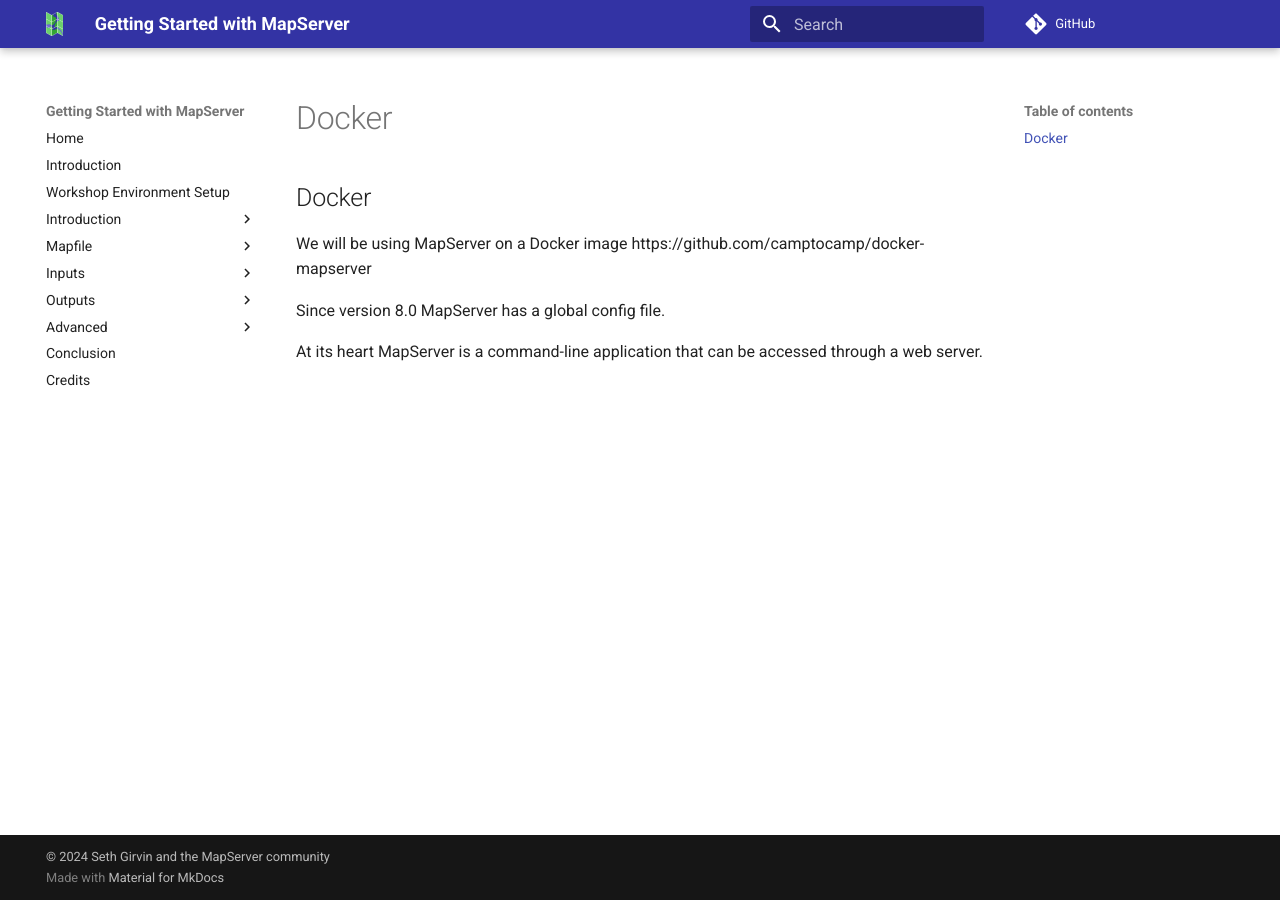
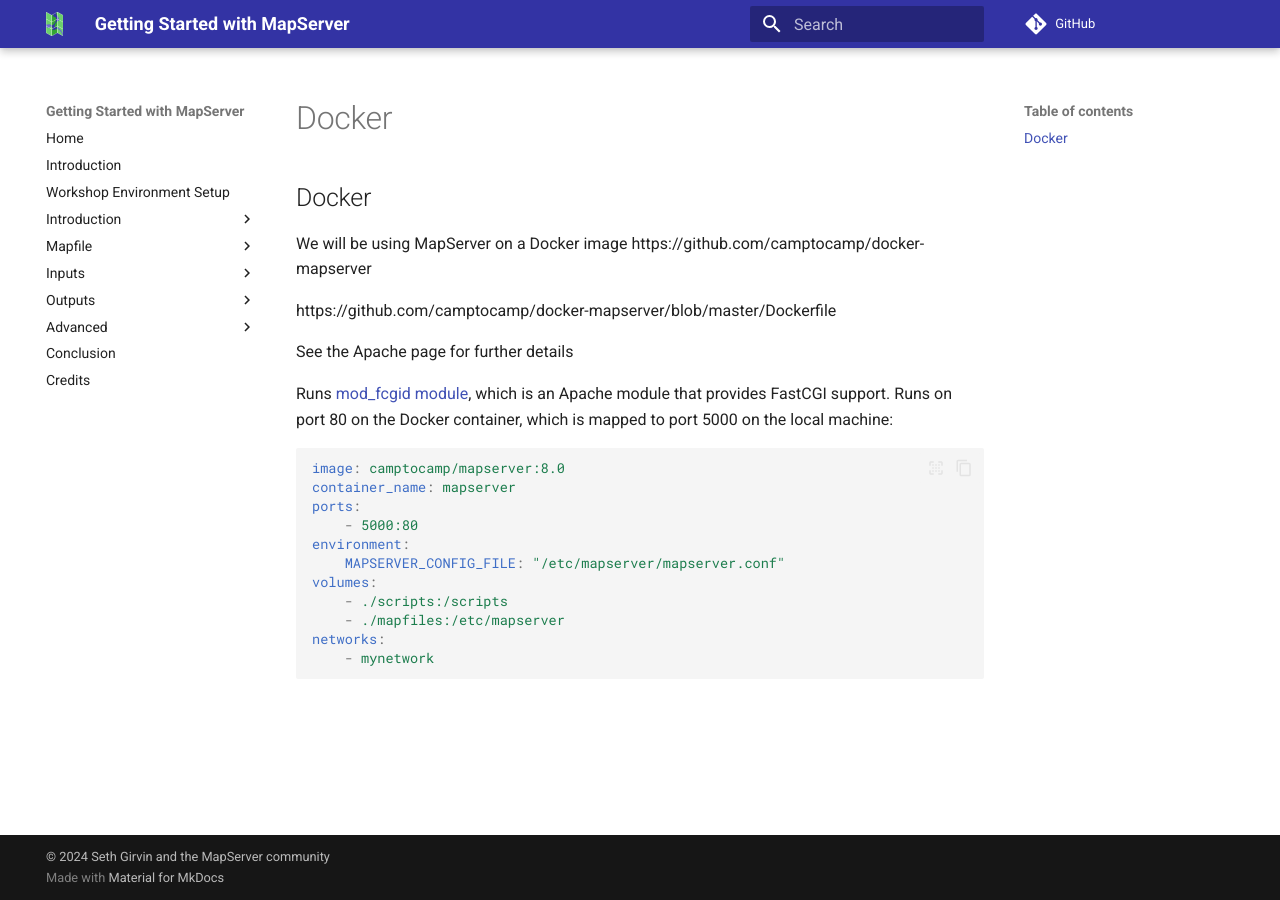
Before and after one commit to geographika/getting-started-with-mapserver, an MkDocs documentation site: the page built from workshop/content/docs/introduction/docker.md, in a window 1280 px wide. Built offline with MkDocs 1.6.1 and Material for MkDocs 9.7.7, drawn with Linux system fonts in a browser that asks for light colours; comment, search, counter and statistics services are not loaded.

````diff
--- a/workshop/content/docs/introduction/docker.md
+++ b/workshop/content/docs/introduction/docker.md
@@ -3,6 +3,25 @@
 We will be using MapServer on a Docker image
 https://github.com/camptocamp/docker-mapserver
 
-Since version 8.0 MapServer has a global config file.
 
-At its heart MapServer is a command-line application that can be accessed through a web server.
+
+https://github.com/camptocamp/docker-mapserver/blob/master/Dockerfile
+
+See the Apache page for further details
+
+Runs [mod_fcgid module](https://httpd.apache.org/mod_fcgid/), which is an Apache module that provides FastCGI support.
+Runs on port 80 on the Docker container, which is mapped to port 5000 on the local machine:
+
+```yaml
+image: camptocamp/mapserver:8.0
+container_name: mapserver
+ports:
+    - 5000:80
+environment:
+    MAPSERVER_CONFIG_FILE: "/etc/mapserver/mapserver.conf"
+volumes:
+    - ./scripts:/scripts
+    - ./mapfiles:/etc/mapserver
+networks:
+    - mynetwork
+```
--- a/workshop/content/mkdocs.yml
+++ b/workshop/content/mkdocs.yml
@@ -10,6 +10,7 @@
     - Workshop Environment Setup: setup.md
     - Introduction:
         - Introduction: introduction/introduction.md
+        - MapServer: introduction/mapserver.md
         - Command Line: introduction/commandline.md
         - OpenLayers: introduction/openlayers.md
     - Mapfile:
````
Also changed, not shown: workshop/content/docs/advanced/apache.md (added, +53 -0 lines), workshop/content/docs/conclusion.md (+5 -0 lines), workshop/content/docs/introduction/commandline.md (+1 -1 lines), workshop/content/docs/introduction/mapserver.md (+11 -1 lines), workshop/content/docs/introduction/openlayers.md (+1 -1 lines), workshop/content/docs/introduction/webserver.md (deleted, +0 -7 lines), workshop/content/docs/assets/images/OpenLayers_logo.png (added), workshop/content/docs/assets/images/mapserver-libs.png (added), 1 other file.
